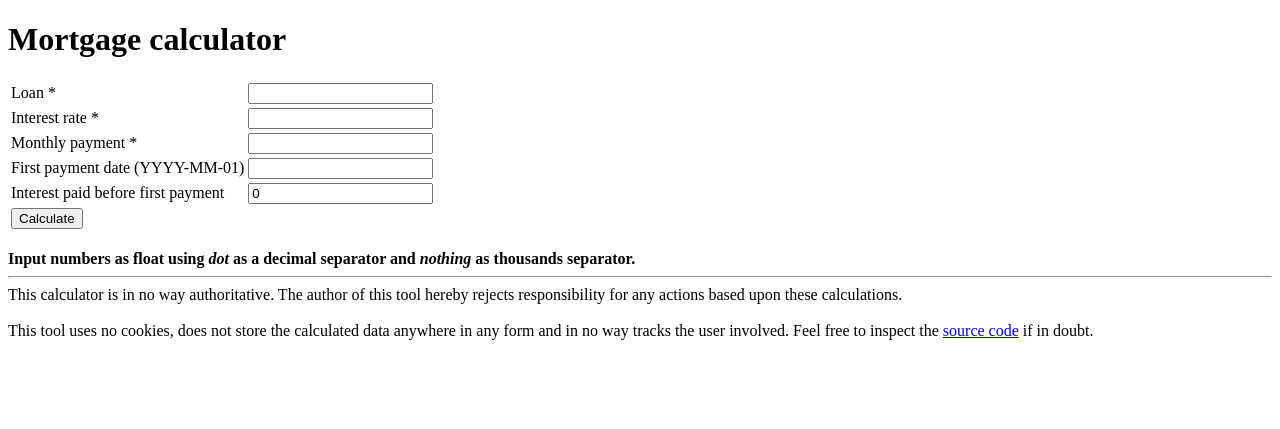
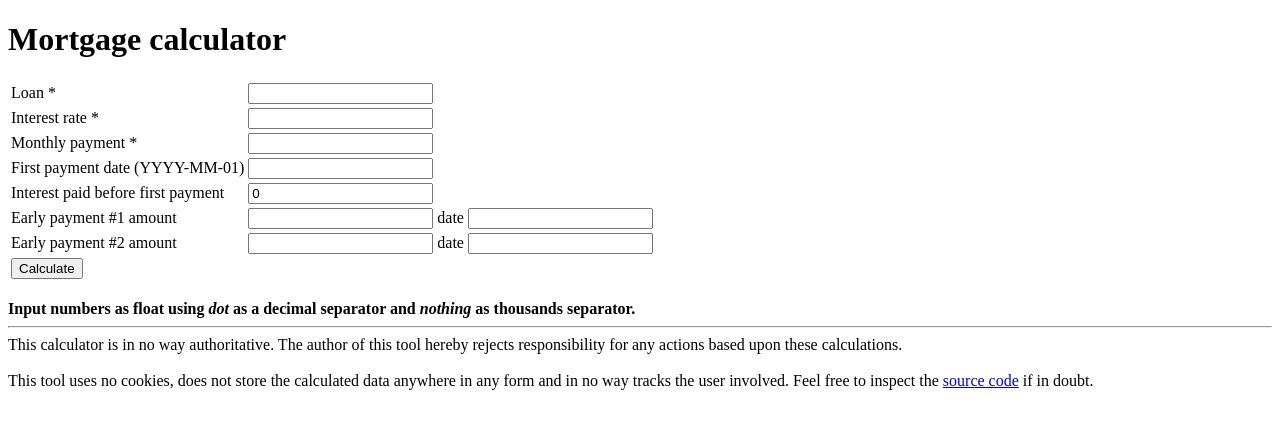
Before and after one commit to helvete/mortgagecalc, a PHP site: page / in a window 1280 px wide. Shown: the top 429 px of the page. Run offline with PHP 8.4, Linux system fonts and the light colour scheme.

Commit message:
Early payments

```diff
--- a/www/Engine.php
+++ b/www/Engine.php
@@ -10,14 +10,17 @@ class Engine {
 
         $rest = $inp->getLoan();
         $monthRef = $inp->getPaymentStartAt();
+        $ep = $inp->getEarlyPayments();
         while ($rest > 0) {
             $mInterest = $rest * $inp->getInterest() / 12 / 100;
             $mAnnuity = $inp->getMonthly() - $mInterest;
             $rest -= $mAnnuity;
-            #if ($dt->format('Y-m') === '2023-04') {
-            #    $rest -= 710000;
-            #    $totalPaid += 710000;
-            #}
+            $earlyPaymentValue = $ep[$monthRef->format('Y-m')] ?? 0;
+            if ($earlyPaymentValue) {
+                $rest -= $earlyPaymentValue;
+                $totalPaid += $earlyPaymentValue;
+                $mAnnuity += $earlyPaymentValue;
+            }
             $logMonth = clone $monthRef;
             $calc->addMonthlyStats(
                 new MonthlyRecord($mInterest, $mAnnuity, $rest, $logMonth)
@@ -62,6 +65,7 @@ class CalculationInput {
     private ?\DateTime $paymentstartat;
     private ?float $interestpaidbeforefirst;
     private array $errors = [];
+    private array $earlyPayments = [];
 
     public function __construct(
         array $post,
@@ -85,8 +89,23 @@ class CalculationInput {
                     );
                     continue;
                 }
+            } elseif (preg_match('/^ep[1-2].*$/', $formName)) {
+                continue;
             }
             $this->errors[$formName] = sprintf('Invalid input: %s', $formVal);
+        }
+
+        for ($i = 1; $i < 3; $i++) {
+            if ($post["ep{$i}when"] && $post["ep{$i}payment"]) {
+                try {
+                    $dt = new \DateTime($post["ep{$i}when"]);
+                    $this->earlyPayments[$dt->format('Y-m')]
+                        = (float)$post["ep{$i}payment"];
+                } catch (\Throwable $t) {
+                    $this->errors["ep{$i}"] = 'Invalid format';
+                    return;
+                }
+            }
         }
     }
 
@@ -117,6 +136,10 @@ class CalculationInput {
     public function hasErrors(): bool {
         return (bool)count($this->errors);
     }
+
+    public function getEarlyPayments(): array {
+        return $this->earlyPayments;
+    }
 }
 
 class CalculationResult {
--- a/www/tpl.php
+++ b/www/tpl.php
@@ -59,6 +59,32 @@
                 </td><td>
 
                 <tr><td>
+                    Early payment #1
+                <label for="ep1payment">amount</label>
+                </td><td>
+                <input type="text" name="ep1payment" value="" />
+                </td><td>
+                <label for="ep1when">date</label>
+                </td><td>
+                <input type="text" name="ep1when" value="" />
+                </td><td>
+                    <span class='error'><?=$errors['ep1']??''?></span>
+                </td></tr>
+
+                <tr><td>
+                    Early payment #2
+                <label for="ep2payment">amount</label>
+                </td><td>
+                <input type="text" name="ep2payment" value="" />
+                </td><td>
+                <label for="ep2when">date</label>
+                </td><td>
+                <input type="text" name="ep2when" value="" />
+                </td><td>
+                    <span class='error'><?=$errors['ep2']??''?></span>
+                </td></tr>
+
+                <tr><td>
                 <input type="submit" name="submit" value="Calculate" />
                 </td><td>
             </table>
```
